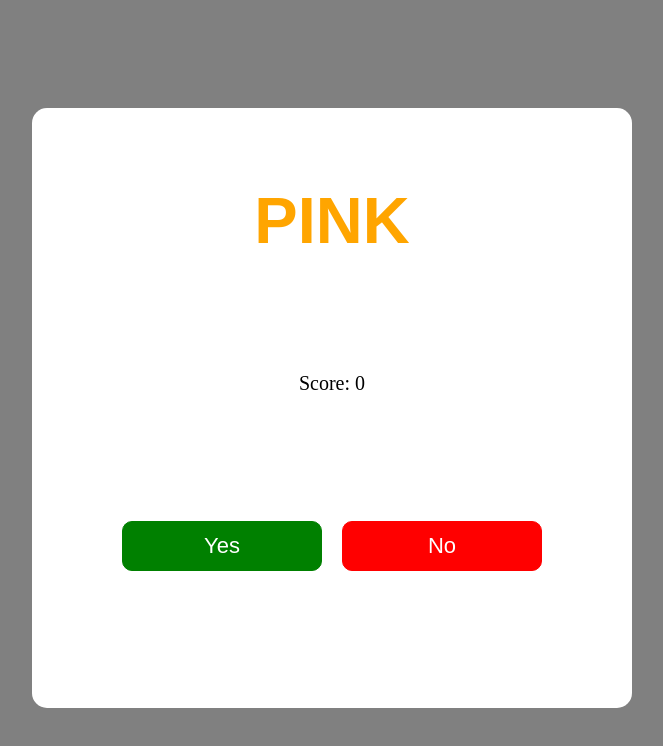
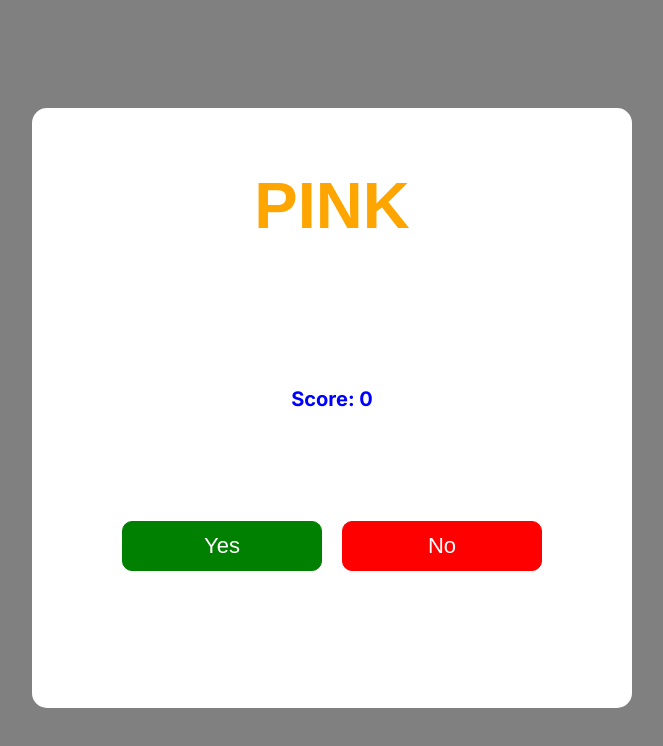
Before and after one commit to abk2191/word-match, a React (Vite) app: page / in a window 1280 px wide. Shown: the top 746 px of the page, without its empty margins (308-971 px from the left). Built offline with nearby package versions, Linux system fonts and the light colour scheme; a web font is replaced by a local one.

Commit message:
Added new features

```diff
--- a/src/Game.jsx
+++ b/src/Game.jsx
@@ -133,14 +133,25 @@ function Game() {
             <h1 style={{ color: hex }}>{word}</h1>
             <div className="feedback-div">
               <p
-                style={{ fontSize: "54px", margin: "20px 0" }}
+                style={{
+                  fontSize: "54px",
+                  margin: "20px 0",
+                }}
                 className={showFeedback ? "feedback-animation" : ""}
               >
                 {feedback}
               </p>
             </div>
             <div className="score-div">
-              <p style={{ fontSize: "20px", margin: "10px 0" }}>
+              <p
+                style={{
+                  fontSize: "20px",
+                  margin: "10px 0",
+                  fontFamily: "Inter, sans-serif",
+                  fontWeight: "bold",
+                  color: "blue",
+                }}
+              >
                 Score: {score}
               </p>
             </div>
--- a/src/index.css
+++ b/src/index.css
@@ -73,7 +73,7 @@ body {
 
 .feedback-div {
   height: 40px;
-  margin-bottom: 20px;
+  margin-bottom: 50px;
   display: flex;
   align-items: center;
   justify-content: center;
```
